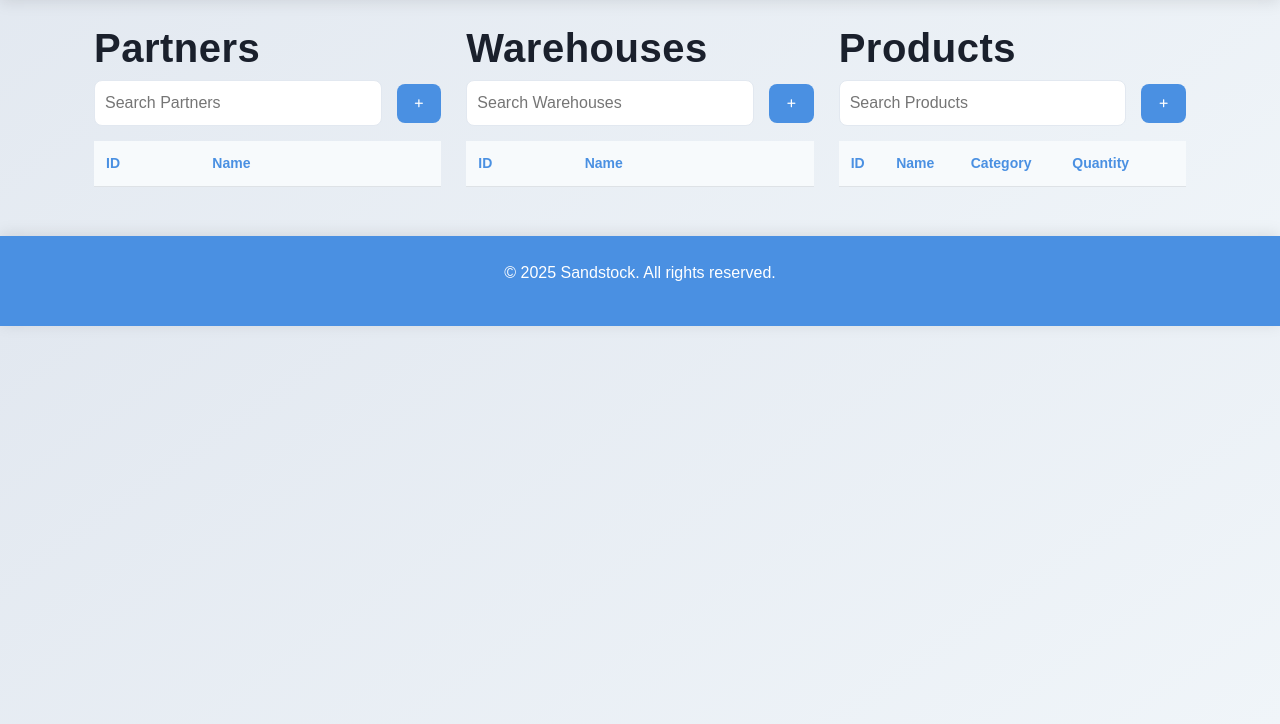
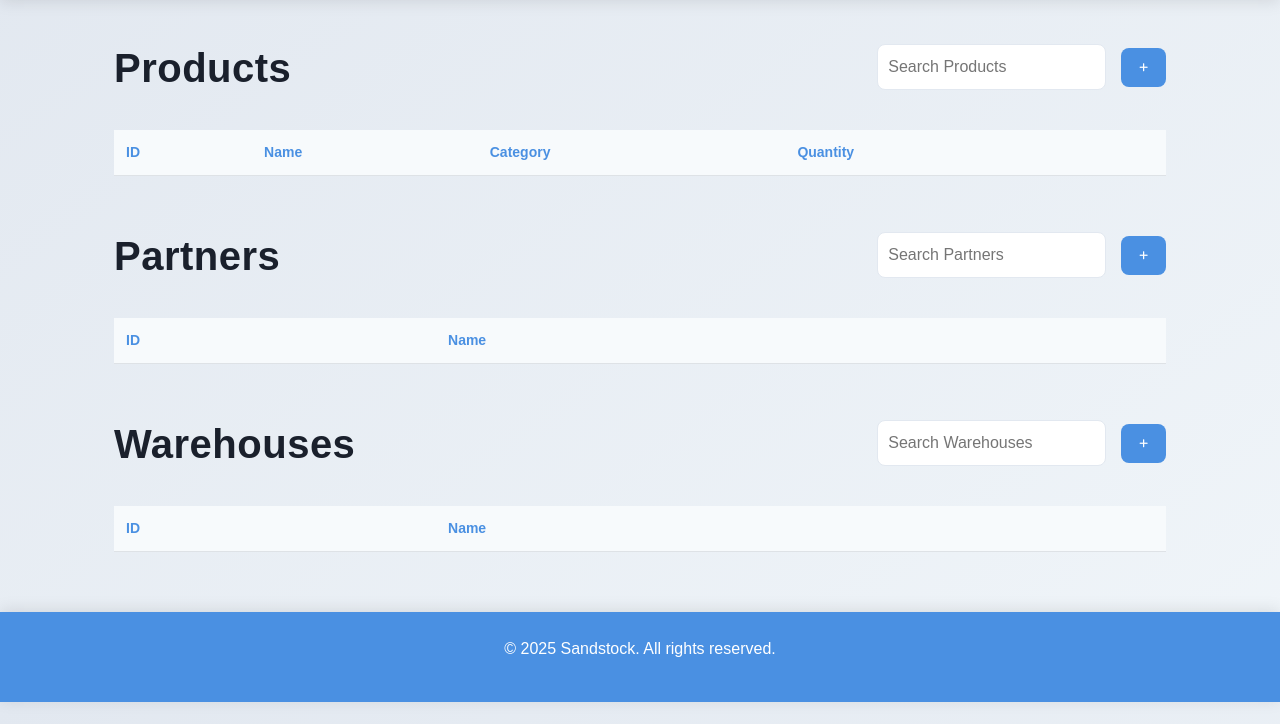
Before and after one commit to VictorMeyer77/sandstock, a Flask app: page / in a window 1280 px wide. Shown: the part 76-800 px from the top of the page. Run offline with Flask 3, Linux system fonts and the light colour scheme; data that the repository does not hold is empty.

Commit message:
home responsive

```diff
--- a/sandstock/static/style.css
+++ b/sandstock/static/style.css
@@ -1,11 +1,20 @@
 /* === GENERAL STYLES === */
 body {
-    background: linear-gradient(145deg, #e2e8f0, #f0f5f9);  /* Soft gradient background */
-    color: #2d3748;  /* Darker text for better readability */
+    background: linear-gradient(145deg, #e2e8f0, #f0f5f9);
+    color: #2d3748;
     font-family: 'Arial', sans-serif;
     overflow-x: hidden;
     margin: 0;
     padding: 0;
+}
+
+/* === CONTAINER STYLES === */
+.table-container {
+    display: flex;
+    flex-wrap: wrap;
+    gap: 25px;
+    justify-content: space-between;
+    padding: 20px;
 }
 
 /* === HEADINGS === */
@@ -145,30 +154,26 @@ h1, h2, h3, h4, h5, h6 {
 
 /* === TABLE STYLES === */
 .table {
-    background-color: transparent;
-    color: #2d3748;
     width: 100%;
     border-collapse: collapse;
-    margin-bottom: 25px;
-    font-size: 14px;  /* Smaller font size for table rows */
+    font-size: 14px;
 }
 
 .table th {
     background-color: #f7fafc;
     color: #4a90e2;
-    padding: 12px;  /* Slightly smaller padding for headers */
+    padding: 12px;
     text-align: left;
     font-weight: 600;
 }
 
 .table td {
-    padding: 12px;  /* Slightly smaller padding for table cells */
-    text-align: left;
+    padding: 12px;
     border-bottom: 1px solid #e2e8f0;
 }
 
 .table tbody tr:hover {
-    background-color: rgba(74, 144, 226, 0.05);  /* Subtle hover effect */
+    background-color: rgba(74, 144, 226, 0.05);
 }
 
 /* === FOOTER === */
@@ -192,16 +197,56 @@ footer {
 }
 
 /* === RESPONSIVENESS === */
-@media (max-width: 768px) {
-    .navbar-nav {
-        text-align: center;
+@media (max-width: 1024px) {
+    .table-container {
+        flex-direction: column;
+        align-items: center;
     }
 
-    .search-bar {
-        flex-direction: column;
-        gap: 5px;
+    .table-column {
+        width: 100%;
+        max-width: 500px;
     }
 }
+
+/* Each table takes up equal space on large screens */
+.table-column {
+    flex: 1;
+    min-width: 300px;
+    background: rgba(255, 255, 255, 0.85);
+    border-radius: 10px;
+    padding: 20px;
+    box-shadow: 0 5px 15px rgba(0, 0, 0, 0.1);
+}
+
+/* === SEARCH BAR === */
+.search-bar {
+    display: flex;
+    align-items: center;
+    gap: 10px;
+    margin-bottom: 15px;
+}
+
+.search-bar input {
+    flex: 1;
+    padding: 10px;
+    border-radius: 8px;
+    border: 1px solid #e2e8f0;
+}
+
+.search-bar button {
+    padding: 10px;
+    background-color: #4a90e2;
+    color: white;
+    border: none;
+    border-radius: 8px;
+    cursor: pointer;
+}
+
+.search-bar button:hover {
+    background-color: #357ab7;
+}
+
 
 /* === ALERT STYLES === */
 .alert {
--- a/sandstock/templates/home.html
+++ b/sandstock/templates/home.html
@@ -3,68 +3,7 @@
 {% block content %}
 <body>
     <div class="container">
-        <div class="table-row">
-            <div class="table-column">
-                <h1>Partners</h1>
-                <div class="search-bar">
-                    <input type="text" id="partner-search" placeholder="Search Partners">
-                    <button class="btn btn-primary" onclick="location.href='{{ url_for('add_partner') }}'"><i class="fas fa-plus"></i></button>
-                </div>
-                <table id="partner-table" class="table">
-                    <thead>
-                        <tr>
-                            <th>ID</th>
-                            <th>Name</th>
-                            <th></th>
-                        </tr>
-                    </thead>
-                    <tbody>
-                        {% for partner in partners %}
-                            <tr>
-                                <td>{{ partner.id }}</td>
-                                <td>{{ partner.name }}</td>
-                                <td>
-                                    <a href="{{ url_for('edit_partner', partner_id=partner.id) }}" class="btn btn-primary btn-sm">
-                                        <i class="fas fa-edit"></i>
-                                    </a>
-                                </td>
-                            </tr>
-                        {% endfor %}
-                    </tbody>
-                </table>
-            </div>
-
-            <div class="table-column">
-                <h1>Warehouses</h1>
-                <div class="search-bar">
-                    <input type="text" id="warehouse-search" placeholder="Search Warehouses">
-                    <button class="btn btn-primary" onclick="location.href='{{ url_for('add_warehouse') }}'"><i class="fas fa-plus"></i></button>
-                </div>
-                <table id="warehouse-table" class="table">
-                    <thead>
-                        <tr>
-                            <th>ID</th>
-                            <th>Name</th>
-                            <th></th>
-                        </tr>
-                    </thead>
-                    <tbody>
-                        {% for warehouse in warehouses %}
-                            <tr>
-                                <td>{{ warehouse.id }}</td>
-                                <td>{{ warehouse.name }}</td>
-                                <td>
-                                    <a href="{{ url_for('edit_warehouse', warehouse_id=warehouse.id) }}" class="btn btn-primary btn-sm">
-                                        <i class="fas fa-edit"></i>
-                                    </a>
-                                </td>
-                            </tr>
-                        {% endfor %}
-                    </tbody>
-                </table>
-            </div>
-
-            <div class="table-column">
+        <div class="table-container">
             <h1>Products</h1>
             <div class="search-bar">
                 <input type="text" id="product-search" placeholder="Search Products">
@@ -83,10 +22,10 @@
                 <tbody>
                     {% for product in products %}
                         <tr>
-                                <td>{{ product.id }}</td>
-                                <td>{{ product.name }}</td>
-                                <td>{{ product.category_label }}</td>
-                                <td>{{ product.quantity_available }}</td>
+                            <td data-label="ID">{{ product.id }}</td>
+                            <td data-label="Name">{{ product.name }}</td>
+                            <td data-label="Category">{{ product.category_label }}</td>
+                            <td data-label="Quantity">{{ product.quantity_available }}</td>
                             <td>
                                 <a href="{{ url_for('edit_product', product_id=product.id) }}" class="btn btn-primary btn-sm">
                                     <i class="fas fa-edit"></i>
@@ -97,8 +36,67 @@
                 </tbody>
             </table>
         </div>
+        <div class="table-container">
+            <h1>Partners</h1>
+            <div class="search-bar">
+                <input type="text" id="partner-search" placeholder="Search Partners">
+                <button class="btn btn-primary" onclick="location.href='{{ url_for('add_partner') }}'"><i class="fas fa-plus"></i></button>
+            </div>
+            <table id="partner-table" class="table">
+                <thead>
+                    <tr>
+                        <th>ID</th>
+                        <th>Name</th>
+                        <th></th>
+                    </tr>
+                </thead>
+                <tbody>
+                    {% for partner in partners %}
+                        <tr>
+                            <td data-label="ID">{{ partner.id }}</td>
+                            <td data-label="Name">{{ partner.name }}</td>
+                            <td>
+                                <a href="{{ url_for('edit_partner', partner_id=partner.id) }}" class="btn btn-primary btn-sm">
+                                    <i class="fas fa-edit"></i>
+                                </a>
+                            </td>
+                        </tr>
+                    {% endfor %}
+                </tbody>
+            </table>
+        </div>
+
+        <div class="table-container">
+            <h1>Warehouses</h1>
+            <div class="search-bar">
+                <input type="text" id="warehouse-search" placeholder="Search Warehouses">
+                <button class="btn btn-primary" onclick="location.href='{{ url_for('add_warehouse') }}'"><i class="fas fa-plus"></i></button>
+            </div>
+            <table id="warehouse-table" class="table">
+                <thead>
+                    <tr>
+                        <th>ID</th>
+                        <th>Name</th>
+                        <th></th>
+                    </tr>
+                </thead>
+                <tbody>
+                    {% for warehouse in warehouses %}
+                        <tr>
+                            <td data-label="ID">{{ warehouse.id }}</td>
+                            <td data-label="Name">{{ warehouse.name }}</td>
+                            <td>
+                                <a href="{{ url_for('edit_warehouse', warehouse_id=warehouse.id) }}" class="btn btn-primary btn-sm">
+                                    <i class="fas fa-edit"></i>
+                                </a>
+                            </td>
+                        </tr>
+                    {% endfor %}
+                </tbody>
+            </table>
         </div>
     </div>
+</body>
 
     <script>
         $(document).ready(function() {
@@ -114,22 +112,22 @@
                             tableBody.empty();
                             data.forEach(function(item) {
                                 var row = '<tr>';
-                                row += '<td>' + item.id + '</td>';
-                                row += '<td>' + item.name + '</td>';
+                                row += '<td data-label="ID">' + item.id + '</td>';
+                                row += '<td data-label="Name">' + item.name + '</td>';
                                 if (tableId === "#product-table") {
-                                    row += '<td>' + item.category_label + '</td>';
-                                    row += '<td>' + item.quantity_available + '</td>';
+                                    row += '<td data-label="Category">' + item.category_label + '</td>';
+                                    row += '<td data-label="Quantity">' + item.quantity_available + '</td>';
                                 }
 
                                 row += '<td>';
                                 if (tableId === "#product-table") {
-                                    row += '<a href="/product/$(item.id)/edit" class="btn btn-primary btn-sm">';
+                                    row += '<a href="/product/' + item.id + '/edit" class="btn btn-primary btn-sm">';
                                 }
                                 else if (tableId === "#partner-table") {
-                                    row += '<a href="/partner/$(item.id)/edit" class="btn btn-primary btn-sm">';
+                                    row += '<a href="/partner/' + item.id + '/edit" class="btn btn-primary btn-sm">';
                                 }
                                 else if (tableId === "#warehouse-table") {
-                                    row += '<a href="/warehouse/$(item.id)/edit" class="btn btn-primary btn-sm">';
+                                    row += '<a href="/warehouse/' + item.id + '/edit" class="btn btn-primary btn-sm">';
                                 }
                                 row += '<i class="fas fa-edit"></i>';
                                 row += '</td>';
@@ -149,5 +147,4 @@
             search("{{ url_for('get_products') }}", "#product-search", "#product-table");
         });
     </script>
-</body>
 {% endblock %}
```
Lines whose indentation alone changed are shown as unchanged.
